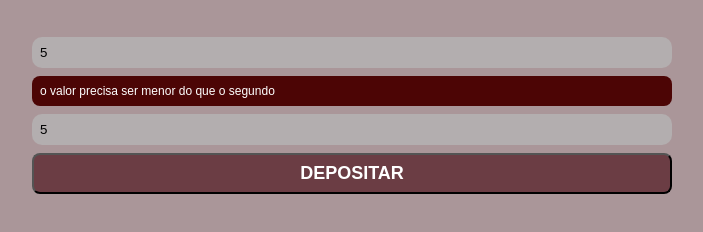
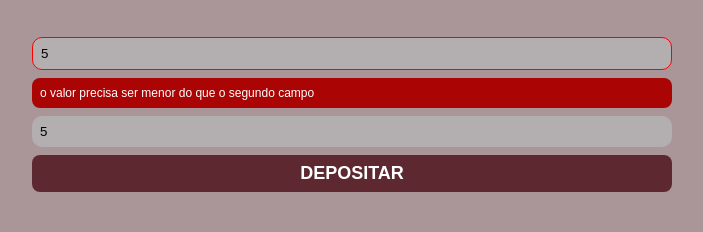
Before and after one commit to jotaMch/curso_ebac_frontend, a plain HTML site: page index.html in a window 1280 px wide. Both pictures are taken after typing "5", "5" into the empty fields and a click on the button "DEPOSITAR". Shown: the part 142-374 px from the top of the page, without its empty margins (288-991 px from the left). Drawn offline with Linux system fonts and the light colour scheme.

Commit message:
new file

```diff
--- a/index.html
+++ b/index.html
@@ -14,7 +14,7 @@
         <form id="form-deposito">
             <input type="number" id="numero-conta" required placeholder="numberA" />
             <p class="error-message">
-                o valor precisa ser menor do que o segundo
+                o valor precisa ser menor do que o segundo campo
             </p>
             <input type="number" id="valor-deposito" required placeholder="numberB" />
             <button id="btn-depositar" type="submit">Depositar</button>
--- a/main.css
+++ b/main.css
@@ -21,13 +21,13 @@ form {
 }
 
 input {
-    border: rgb(131, 90, 94);
+    background-color: rgb(179, 174, 175);
     border-radius: 10px;
-    background-color: rgb(179, 174, 175);
 }
 
 input, button {
     display: block;
+    border: none;
     padding: 8px;
     margin-bottom: 8px;
     width: 100%;
@@ -35,7 +35,7 @@ input, button {
 }
 
 button {
-    background-color: rgb(107, 61, 68);
+    background-color: rgb(93, 40, 48);
     border-radius: 8px;
     text-transform: uppercase;
     color: #fff;
@@ -60,7 +60,7 @@ button:hover {
 .error-message {
     font-size: 12px;
     padding: 8px;
-    background-color: rgb(76, 5, 5);
+    background-color: rgb(170, 4, 4);
     color: #fff;
     border-radius: 8px;
     margin-bottom: 8px;
--- a/main.js
+++ b/main.js
@@ -25,6 +25,7 @@ form.addEventListener('submit', function(e) {
         containerMensagemSucesso.style.display = 'block';
 
     } else {
+        numeroConta.style.border = '1px solid red';
         document.querySelector('.error-message').style.display = 'block';
     }
 })
```
